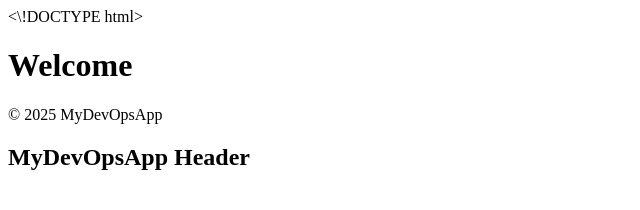
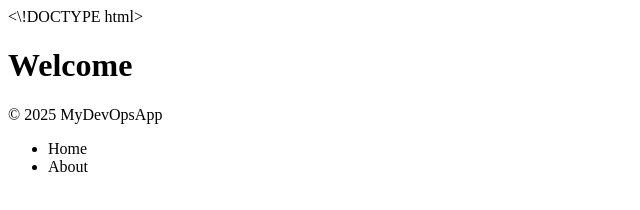
Before and after one commit to vaishnavi0305/MyDevOpsApp, a plain HTML site: page app/index.html in a window 1280 px wide. Shown: the whole page, without its empty margins (0-640 px from the left). Drawn offline with Linux system fonts and the light colour scheme.

Commit message:
Add Navbar

```diff
--- a/app/index.html
+++ b/app/index.html
@@ -1,3 +1,3 @@
 <\!DOCTYPE html><html><head><title>MYDEVOPSAPP</title></head><body><h1>Welcome</h1></body></html>
 <footer><p>© 2025 MyDevOpsApp</p></footer>
-<header><h2>MyDevOpsApp Header</h2></header>
+<nav><ul><li>Home</li><li>About</li></ul></nav>
```
